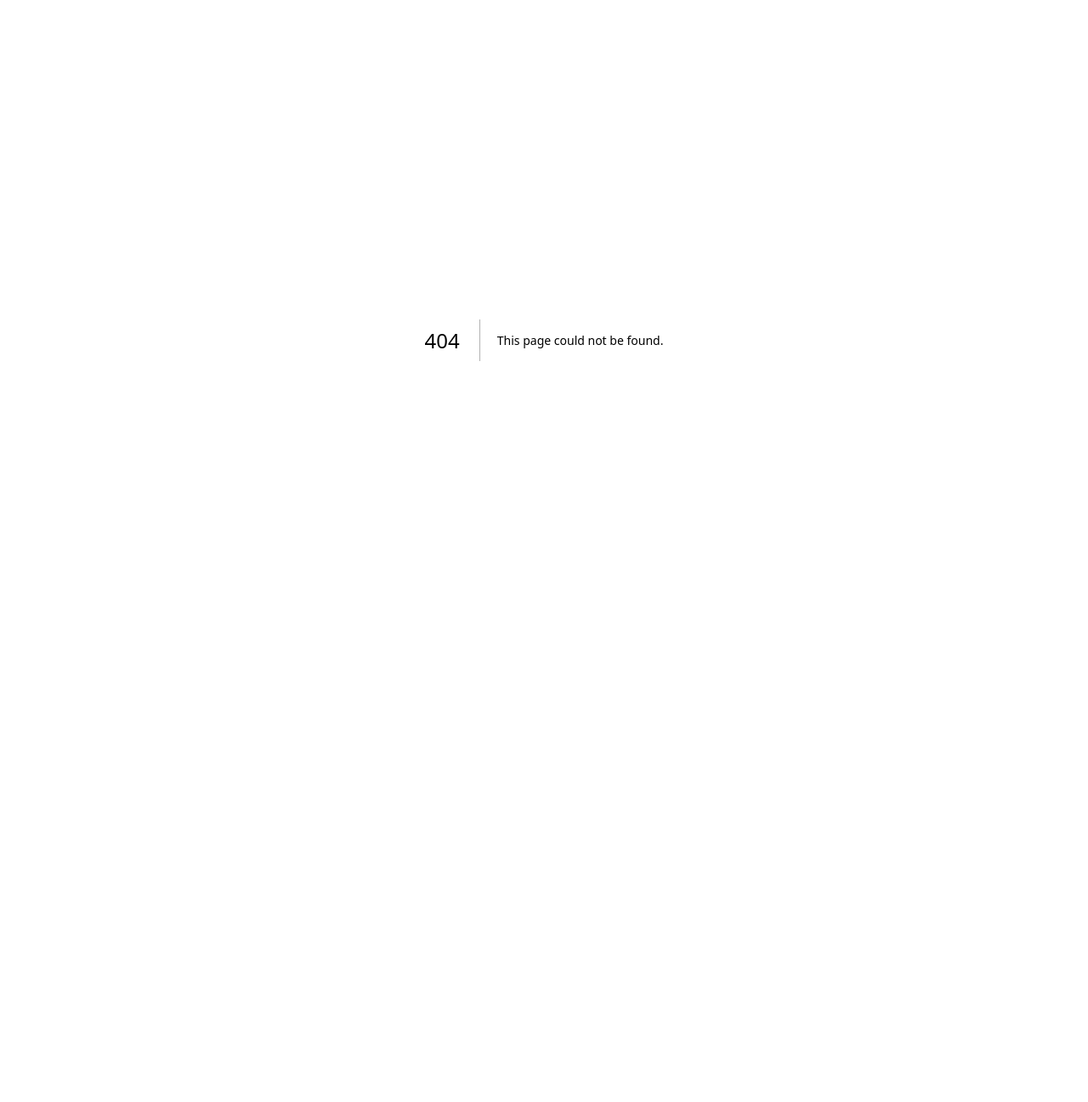
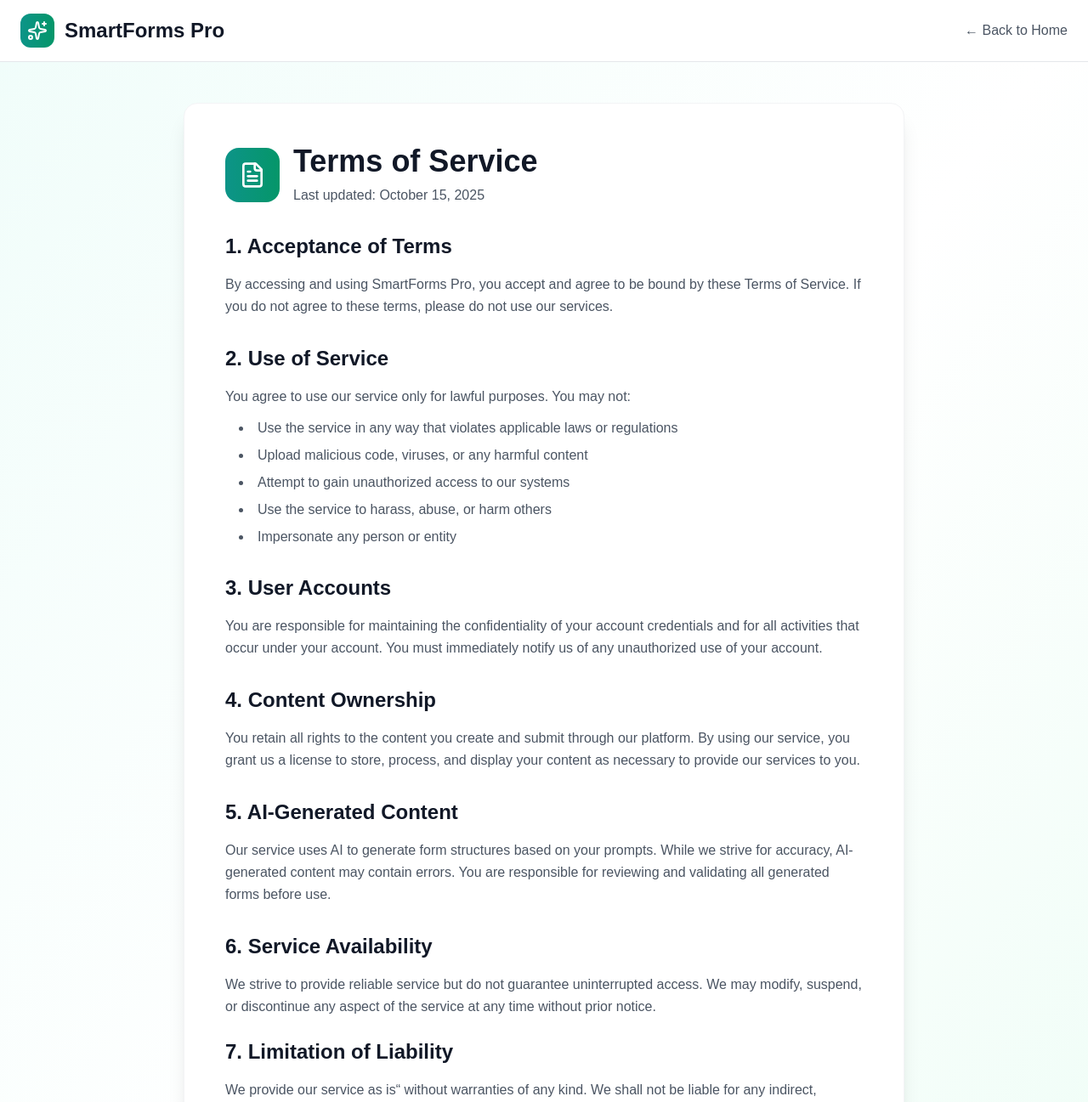
Before and after one commit to Mayankkamriya/AI-Based-Form-Generator, a Next.js app in the folder frontend/: page /terms in a window 1280 px wide. Before the commit this address had no page. Shown: the top 1297 px of the page at 85% size. Before the commit the page ends 800 px from the top, so only its background shows below. Built offline with nearby package versions, Linux system fonts and the light colour scheme.

Commit message:
terms of  service page is ready

```diff
--- /dev/null
+++ b/frontend/app/terms/page.tsx
@@ -0,0 +1,140 @@
+'use client';
+
+import Link from 'next/link';
+import { FileText, Sparkles } from 'lucide-react';
+
+export default function TermsOfServicePage() {
+  return (
+    <div className="min-h-screen bg-gradient-to-br from-teal-50 via-white to-emerald-50">
+      <nav className="px-6 py-4 bg-white border-b border-gray-200">
+        <div className="max-w-7xl mx-auto flex items-center justify-between">
+          <Link href="/" className="flex items-center space-x-3">
+            <div className="w-10 h-10 bg-gradient-to-r from-teal-600 to-emerald-600 rounded-xl flex items-center justify-center">
+              <Sparkles className="w-6 h-6 text-white" />
+            </div>
+            <span className="text-2xl font-bold text-gray-900">SmartForms Pro</span>
+          </Link>
+          <Link
+            href="/"
+            className="text-gray-600 hover:text-gray-900 transition-colors duration-200"
+          >
+            ← Back to Home
+          </Link>
+        </div>
+      </nav>
+
+      <div className="max-w-4xl mx-auto px-6 py-12">
+        <div className="bg-white rounded-2xl shadow-xl border border-gray-100 p-8 md:p-12">
+          <div className="flex items-center space-x-4 mb-8">
+            <div className="w-16 h-16 bg-gradient-to-r from-teal-600 to-emerald-600 rounded-2xl flex items-center justify-center">
+              <FileText className="w-8 h-8 text-white" />
+            </div>
+            <div>
+              <h1 className="text-4xl font-bold text-gray-900">Terms of Service</h1>
+              <p className="text-gray-600 mt-2">Last updated: October 15, 2025</p>
+            </div>
+          </div>
+
+          <div className="prose prose-lg max-w-none">
+            <section className="mb-8">
+              <h2 className="text-2xl font-semibold text-gray-900 mb-4">1. Acceptance of Terms</h2>
+              <p className="text-gray-600 leading-relaxed">
+                By accessing and using SmartForms Pro, you accept and agree to be bound by these Terms of Service.
+                If you do not agree to these terms, please do not use our services.
+              </p>
+            </section>
+
+            <section className="mb-8">
+              <h2 className="text-2xl font-semibold text-gray-900 mb-4">2. Use of Service</h2>
+              <p className="text-gray-600 leading-relaxed mb-3">
+                You agree to use our service only for lawful purposes. You may not:
+              </p>
+              <ul className="list-disc list-inside text-gray-600 space-y-2 ml-4">
+                <li>Use the service in any way that violates applicable laws or regulations</li>
+                <li>Upload malicious code, viruses, or any harmful content</li>
+                <li>Attempt to gain unauthorized access to our systems</li>
+                <li>Use the service to harass, abuse, or harm others</li>
+                <li>Impersonate any person or entity</li>
+              </ul>
+            </section>
+
+            <section className="mb-8">
+              <h2 className="text-2xl font-semibold text-gray-900 mb-4">3. User Accounts</h2>
+              <p className="text-gray-600 leading-relaxed">
+                You are responsible for maintaining the confidentiality of your account credentials and for all
+                activities that occur under your account. You must immediately notify us of any unauthorized use
+                of your account.
+              </p>
+            </section>
+
+            <section className="mb-8">
+              <h2 className="text-2xl font-semibold text-gray-900 mb-4">4. Content Ownership</h2>
+              <p className="text-gray-600 leading-relaxed">
+                You retain all rights to the content you create and submit through our platform. By using our
+                service, you grant us a license to store, process, and display your content as necessary to
+                provide our services to you.
+              </p>
+            </section>
+
+            <section className="mb-8">
+              <h2 className="text-2xl font-semibold text-gray-900 mb-4">5. AI-Generated Content</h2>
+              <p className="text-gray-600 leading-relaxed">
+                Our service uses AI to generate form structures based on your prompts. While we strive for accuracy,
+                AI-generated content may contain errors. You are responsible for reviewing and validating all
+                generated forms before use.
+              </p>
+            </section>
+
+            <section className="mb-6">
+              <h2 className="text-2xl font-semibold text-gray-900 mb-4">6. Service Availability</h2>
+              <p className="text-gray-600 leading-relaxed">
+                We strive to provide reliable service but do not guarantee uninterrupted access. We may modify,
+                suspend, or discontinue any aspect of the service at any time without prior notice.
+              </p>
+            </section>
+
+            <section className="mb-8">
+              <h2 className="text-2xl font-semibold text-gray-900 mb-4">7. Limitation of Liability</h2>
+              <p className="text-gray-600 leading-relaxed">
+                We provide our service as is&ldquo; without warranties of any kind. We shall not be liable for any
+                indirect, incidental, special, or consequential damages arising from your use of the service.
+              </p>
+            </section>
+
+            <section className="mb-8">
+              <h2 className="text-2xl font-semibold text-gray-900 mb-4">8. Changes to Terms</h2>
+              <p className="text-gray-600 leading-relaxed">
+                We reserve the right to modify these terms at any time. We will notify users of any material
+                changes. Continued use of the service after changes constitutes acceptance of the new terms.
+              </p>
+            </section>
+
+            <section className="mb-8">
+              <h2 className="text-2xl font-semibold text-gray-900 mb-4">9. Contact Information</h2>
+              <p className="text-gray-600 leading-relaxed">
+                If you have any questions about these Terms of Service, please contact us through our support channels.
+              </p>
+            </section>
+          </div>
+
+          <div className="mt-12 pt-8 border-t border-gray-200">
+            <div className="flex flex-col sm:flex-row items-center justify-between space-y-4 sm:space-y-0">
+              <Link
+                href="/privacy"
+                className="text-teal-600 hover:text-teal-700 font-medium transition-colors duration-200"
+              >
+                View Privacy Policy →
+              </Link>
+              <Link
+                href="/"
+                className="bg-gradient-to-r from-teal-600 to-emerald-600 text-white px-6 py-2 rounded-xl font-semibold hover:shadow-lg transform hover:-translate-y-0.5 transition-all duration-200"
+              >
+                Back to Home
+              </Link>
+            </div>
+          </div>
+        </div>
+      </div>
+    </div>
+  );
+}
```
